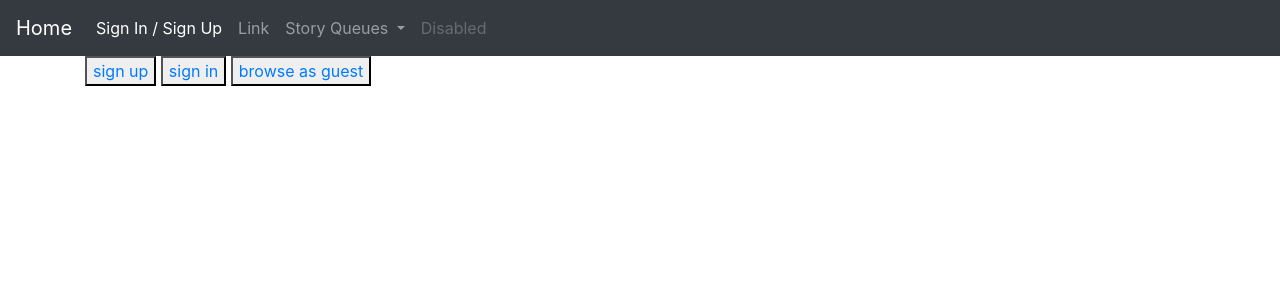
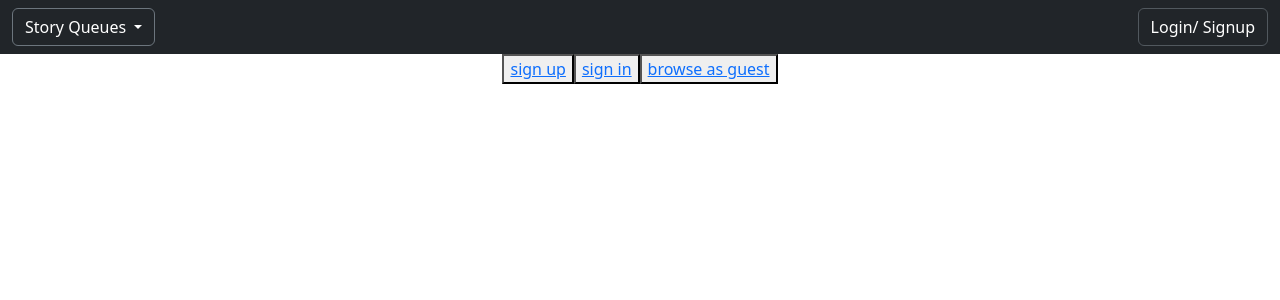
Before and after one commit to KingBubIII/full_stack_practice, a Flask app: page / in a window 1280 px wide. Shown: the top 300 px of the page. Run offline with Flask 3, Linux system fonts and the light colour scheme; parts of the project's set-up code (start-up, migrations or seed data) failed here and were passed over; some libraries are stand-ins or nearby versions.

Commit message:
upgraded to bootstrap 5.3 and remade dynamic navbar in base htmls

```diff
--- a/website/templates/no_account_base.html
+++ b/website/templates/no_account_base.html
@@ -1,48 +1,39 @@
 <!DOCTYPE html>
 <html>
     <head>
-        <link rel="stylesheet" href="https://cdn.jsdelivr.net/npm/bootstrap@4.0.0/dist/css/bootstrap.min.css" integrity="sha384-Gn5384xqQ1aoWXA+058RXPxPg6fy4IWvTNh0E263XmFcJlSAwiGgFAW/dAiS6JXm" crossorigin="anonymous">
+        <meta charset="UTF-8">
+        <meta name="viewport" content="width=device-width, initial-scale=1">
+        <title>Full stack practice</title>
+        <link href="https://cdn.jsdelivr.net/npm/bootstrap@5.3.2/dist/css/bootstrap.min.css" rel="stylesheet" integrity="sha384-T3c6CoIi6uLrA9TneNEoa7RxnatzjcDSCmG1MXxSR1GAsXEV/Dwwykc2MPK8M2HN" crossorigin="anonymous">
+    </head>
+    <body>
+        <nav class="navbar navbar-expand-lg navbar-dark bg-dark">
+            <div class="container-fluid justify-content-between">
+                <div class="flex-column">
+                    <div class="btn-group">
+                        <button type="button" class="btn btn-secondary dropdown-toggle bg-dark" data-bs-toggle="dropdown" aria-expanded="false">
+                            Story Queues
+                        </button>
+                        <ul class="dropdown-menu" aria-labelledby="dropdownMenuButton">
+                            <li><a class="dropdown-item" href="/new">New</a></li>
+                            <li><div class="dropdown-divider"></div></li>
+                            <li><a class="dropdown-item disabled" href="/top">Top -- login to view</a></li>
+                            <li><a class="dropdown-item disabled " href="/best">Best -- not available</a></li>
+                        </ul>
+                    </div>
+                </div>
 
-        <nav class="navbar navbar-expand-lg navbar-dark bg-dark">
-            <a class="navbar-brand" href="/home">Home</a>
-            <button class="navbar-toggler" type="button" data-toggle="collapse" data-target="#navbarSupportedContent" aria-controls="navbarSupportedContent" aria-expanded="false" aria-label="Toggle navigation">
-                <span class="navbar-toggler-icon"></span>
-            </button>
-
-            <div class="collapse navbar-collapse" id="navbarSupportedContent">
-                <ul class="navbar-nav mr-auto">
-                    <li class="nav-item active">
-                        <a class="nav-link" href="/login">Sign In / Sign Up <span class="sr-only">(current)</span></a>
-                    </li>
-                    <li class="nav-item">
-                        <a class="nav-link" href="#">Link</a>
-                    </li>
-                    <li class="nav-item dropdown">
-                        <a class="nav-link dropdown-toggle" href="#" id="navbarDropdown" role="button" data-toggle="dropdown" aria-haspopup="true" aria-expanded="false">
-                            Story Queues
-                        </a>
-                        <div class="dropdown-menu" aria-labelledby="navbarDropdown">
-                            <a class="dropdown-item" href="/new">New</a>
-                            <a class="dropdown-item" href="/top">Top</a>
-                            <div class="dropdown-divider"></div>
-                            <a class="dropdown-item" href="/best">best -- Not available</a>
-                        </div>
-                        </li>
-                        <li class="nav-item">
-                        <a class="nav-link disabled" href="#">Disabled</a>
-                    </li>
-                </ul>
+                <div class="flex-column">
+                    <a class="btn btn-secondary bg-dark active" href="/login">Login/ Signup</a>
+                </div>
             </div>
         </nav>
-    </head>
-    <body>
-        <div class="container">
+
+        <div class="d-flex justify-content-center">
             {% block content %}
             {% endblock %}
         </div>
+
+        <script src="https://cdn.jsdelivr.net/npm/bootstrap@5.3.2/dist/js/bootstrap.bundle.min.js" integrity="sha384-C6RzsynM9kWDrMNeT87bh95OGNyZPhcTNXj1NW7RuBCsyN/o0jlpcV8Qyq46cDfL" crossorigin="anonymous"></script>
     </body>
-
-    <script src="https://code.jquery.com/jquery-3.2.1.slim.min.js" integrity="sha384-KJ3o2DKtIkvYIK3UENzmM7KCkRr/rE9/Qpg6aAZGJwFDMVNA/GpGFF93hXpG5KkN" crossorigin="anonymous"></script>
-    <script src="https://cdn.jsdelivr.net/npm/popper.js@1.12.9/dist/umd/popper.min.js" integrity="sha384-ApNbgh9B+Y1QKtv3Rn7W3mgPxhU9K/ScQsAP7hUibX39j7fakFPskvXusvfa0b4Q" crossorigin="anonymous"></script>
-    <script src="https://cdn.jsdelivr.net/npm/bootstrap@4.0.0/dist/js/bootstrap.min.js" integrity="sha384-JZR6Spejh4U02d8jOt6vLEHfe/JQGiRRSQQxSfFWpi1MquVdAyjUar5+76PVCmYl" crossorigin="anonymous"></script>
 </html>
```
Also changed, not shown: website/templates/signed_in_base.html (+28 -37 lines).
